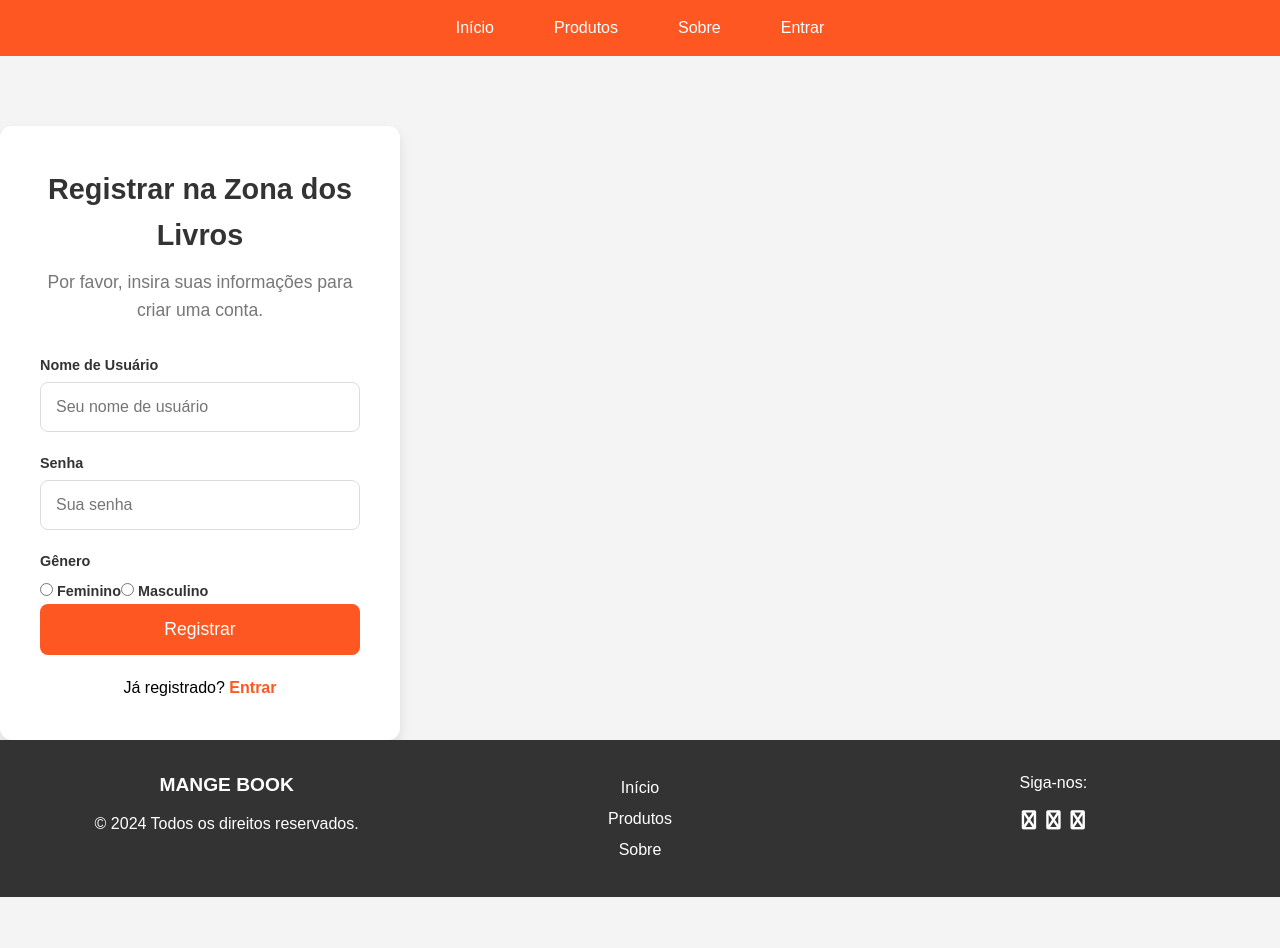
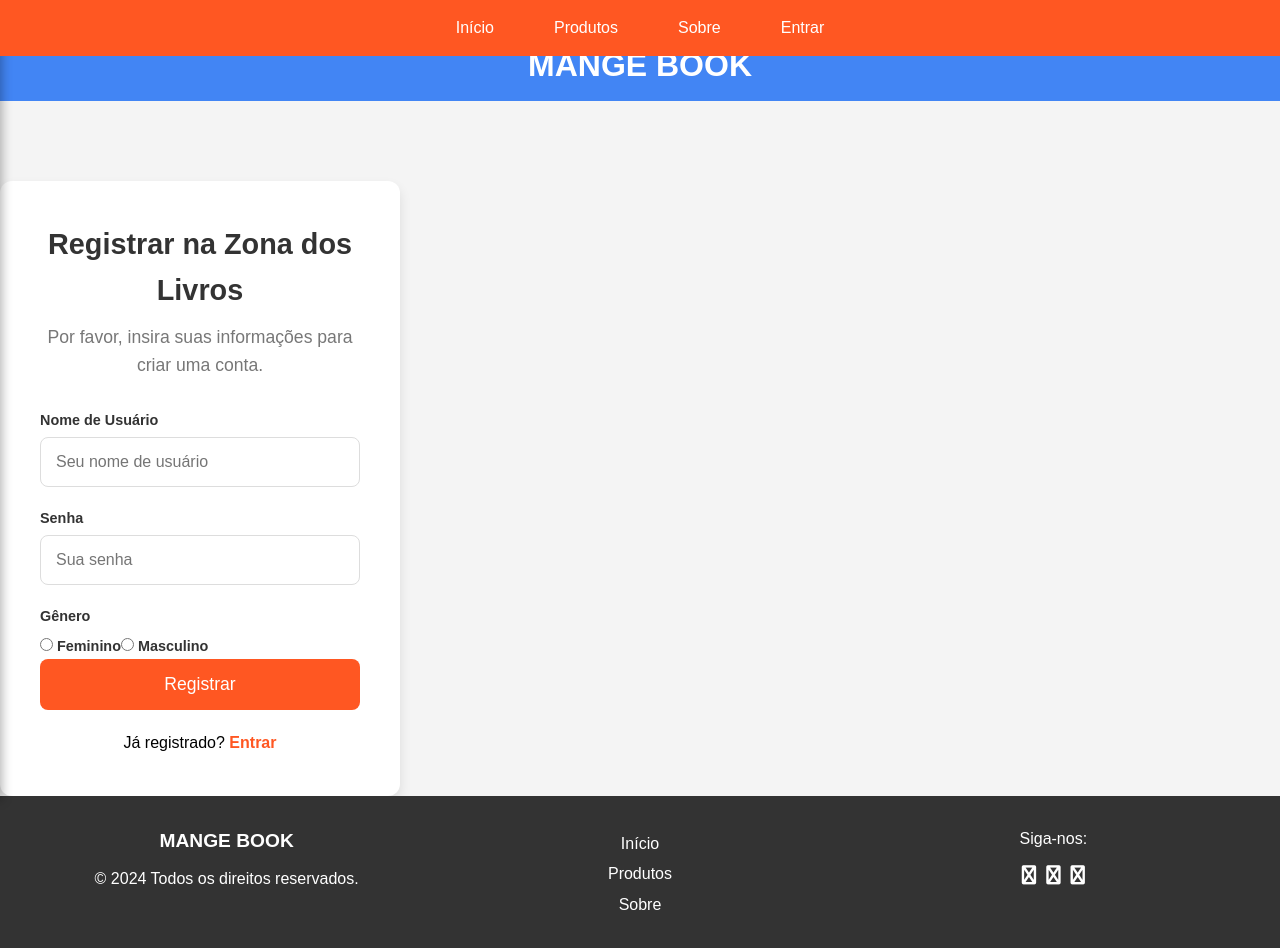
Before and after one commit to kaualayon/BackEndNovo, a Vue app in the folder Back-End/biblioteca-frontend/: page /register in a window 1280 px wide. Shown: the top 948 px of the page. Before the commit the page ends 897 px from the top, so only its background shows below. Built offline with nearby package versions, Linux system fonts and the light colour scheme.

Commit message:
atualizado

```diff
--- a/Back-End/biblioteca-frontend/src/App.vue
+++ b/Back-End/biblioteca-frontend/src/App.vue
@@ -1,21 +1,30 @@
 <template>
   <div id="app">
-    <header>
-      <nav class="navbar">
-        <ul class="nav-right">
-          <li><router-link to="/home">Início</router-link></li>
-          <li><router-link to="/produtos">Produtos</router-link></li>
-          <li><router-link to="/sobre">Sobre</router-link></li>
-          <li><router-link to="/login">Entrar</router-link></li>
-          <li><router-link to="/register">Criar Conta</router-link></li>
-        </ul>
-      </nav>
+    <!-- Sidebar -->
+    <aside :class="{'sidebar': true, 'open': sidebarOpen}">
+      <ul>
+        <li><router-link to="/home" @click="toggleSidebar">Início</router-link></li>
+        <li><router-link to="/produtos" @click="toggleSidebar">Produtos</router-link></li>
+        <li><router-link to="/sobre" @click="toggleSidebar">Sobre</router-link></li>
+        <li><router-link to="/login" @click="toggleSidebar">Entrar</router-link></li>
+        <li><router-link to="/register" @click="toggleSidebar">Criar Conta</router-link></li>
+      </ul>
+    </aside>
+
+    <!-- Navbar with hamburger icon -->
+    <header class="navbar">
+      <button @click="toggleSidebar" class="hamburger">
+        ☰
+      </button>
+      <h1>MANGE BOOK</h1>
     </header>
 
+    <!-- Main content -->
     <main>
-      <router-view></router-view> <!-- Renderiza o componente correspondente à rota -->
+      <router-view></router-view>
     </main>
 
+    <!-- Footer -->
     <footer class="footer">
       <div class="footer-content">
         <div class="footer-left">
@@ -43,5 +52,15 @@
 <script>
 export default {
   name: 'App',
+  data() {
+    return {
+      sidebarOpen: false,
+    };
+  },
+  methods: {
+    toggleSidebar() {
+      this.sidebarOpen = !this.sidebarOpen;
+    },
+  },
 };
 </script>
--- a/Back-End/biblioteca-frontend/src/assets/css/style.css
+++ b/Back-End/biblioteca-frontend/src/assets/css/style.css
@@ -33,30 +33,66 @@ body {
     color: #fff;
     padding: 10px;
     text-align: center;
+    position: relative;
 }
 
-.navbar .nav-right {
+.hamburger {
+    background: none;
+    border: none;
+    color: #fff; /* Cor dos risquinhos */
+    font-size: 24px;
+    cursor: pointer;
+    position: relative;
+    z-index: 2;
+    transition: transform 0.3s ease;
+}
+
+.hamburger:hover {
+    transform: scale(1.1); /* Efeito de escala ao passar o mouse */
+}
+
+/* Estilo para o sidebar */
+.sidebar {
+    position: fixed;
+    top: 0;
+    left: -250px; /* Escondido inicialmente */
+    width: 250px;
+    height: 100%;
+    background: #0c47a1; /* Azul escuro */
+    color: white;
+    padding: 20px;
+    transition: left 0.3s ease, background-color 0.3s ease; /* Animação ao abrir/fechar */
+    z-index: 1000;
+    box-shadow: 2px 0 10px rgba(0, 0, 0, 0.3); /* Sombra ao lado */
+}
+
+.sidebar.open {
+    left: 0; /* Mostra o sidebar */
+}
+
+.sidebar ul {
     list-style: none;
     padding: 0;
 }
 
-.navbar .nav-right li {
-    display: inline;
-    margin: 0 10px;
+.sidebar ul li {
+    margin: 20px 0;
+    transition: transform 0.3s ease; /* Animação ao passar o mouse */
 }
 
-.navbar .nav-right a {
+.sidebar ul li:hover {
+    transform: translateX(10px); /* Desloca o item ao passar o mouse */
+}
+
+.sidebar ul li a {
     color: #fff;
     text-decoration: none;
+    font-size: 18px;
+    transition: color 0.3s ease; /* Animação ao passar o mouse */
 }
 
-.nav-right a:hover {
-    background-color: #4285f4; /* Azul */
-    border-radius: 4px;
-}
-
-.nav-right .active {
-    background-color: #4285f4; /* Azul */
+.sidebar ul li a:hover {
+    color: #ffeb3b; /* Cor de destaque ao passar o mouse */
 }
 
 /* Estilo para o cabeçalho principal */
@@ -315,7 +351,7 @@ body {
 }
 
 .footer-right a:hover {
-    color: #4285f4; /* Azul para ícones de redes sociais */
+    color: #ffeb3b; /* Cor de destaque para ícones de redes sociais */
 }
 
 /* Media Queries para Responsividade */
@@ -380,3 +416,28 @@ body {
         text-align: center; /* Centralizar texto em rodapé */
     }
 }
+
+.navbar .nav-right a {
+    color: #fff;
+    text-decoration: none;
+    padding: 10px 15px;
+    font-size: 1em;
+    transition: background-color 0.3s, color 0.3s;
+}
+
+.navbar .nav-right a:hover {
+    background-color: #333; /* Cor de fundo ao passar o mouse */
+    border-radius: 5px;
+}
+
+/* Estilos para o botão de fechar o sidebar */
+.sidebar-close {
+    background: none;
+    border: none;
+    color: #fff;
+    font-size: 24px;
+    cursor: pointer;
+    position: absolute;
+    top: 20px;
+    right: 20px;
+}
```
